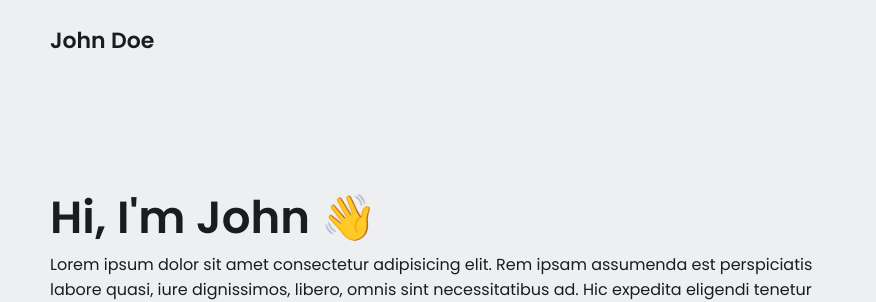
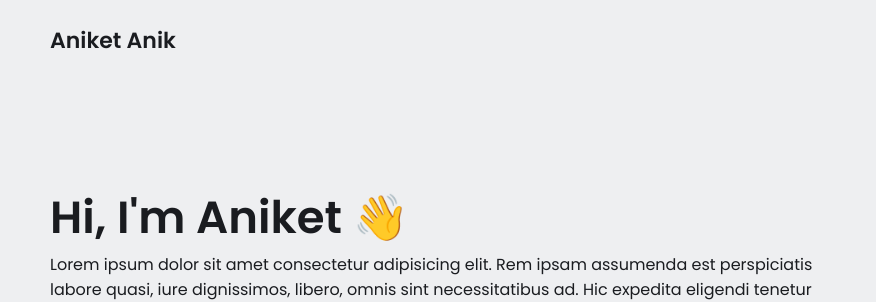
Before and after one commit to Chrisstoffer/practice, a plain HTML site: page index.html in a window 1280 px wide. Shown: the top 302 px of the page, 0-876 px from the left. Drawn offline with Linux system fonts and the light colour scheme.

Commit message:
first comit

```diff
--- a/index.html
+++ b/index.html
@@ -19,7 +19,7 @@
   <!-- NAVBAR -->
   <nav>
     <div class="left">
-      <a href="/">John Doe</a>
+      <a href="/">Aniket Anik</a>
     </div>
 
     <div class="right">
@@ -44,7 +44,7 @@
     <!-- SECTION 1: Hero -->
     <section class="hero-section">
       <div class="text">
-        <h2>Hi, I'm John 👋</h2>
+        <h2>Hi, I'm Aniket 👋</h2>
         <p>Lorem ipsum dolor sit amet consectetur adipisicing elit. Rem ipsam assumenda est perspiciatis labore quasi, iure dignissimos, libero, omnis sint necessitatibus ad. Hic expedita eligendi tenetur quisquam id quaerat alias cumque, autem voluptatem in iure ut laudantium tempora cupiditate voluptate est nemo impedit, quidem iusto, provident aperiam. Iste, repellat aperiam!</p>
 
         <div class="links">
```
